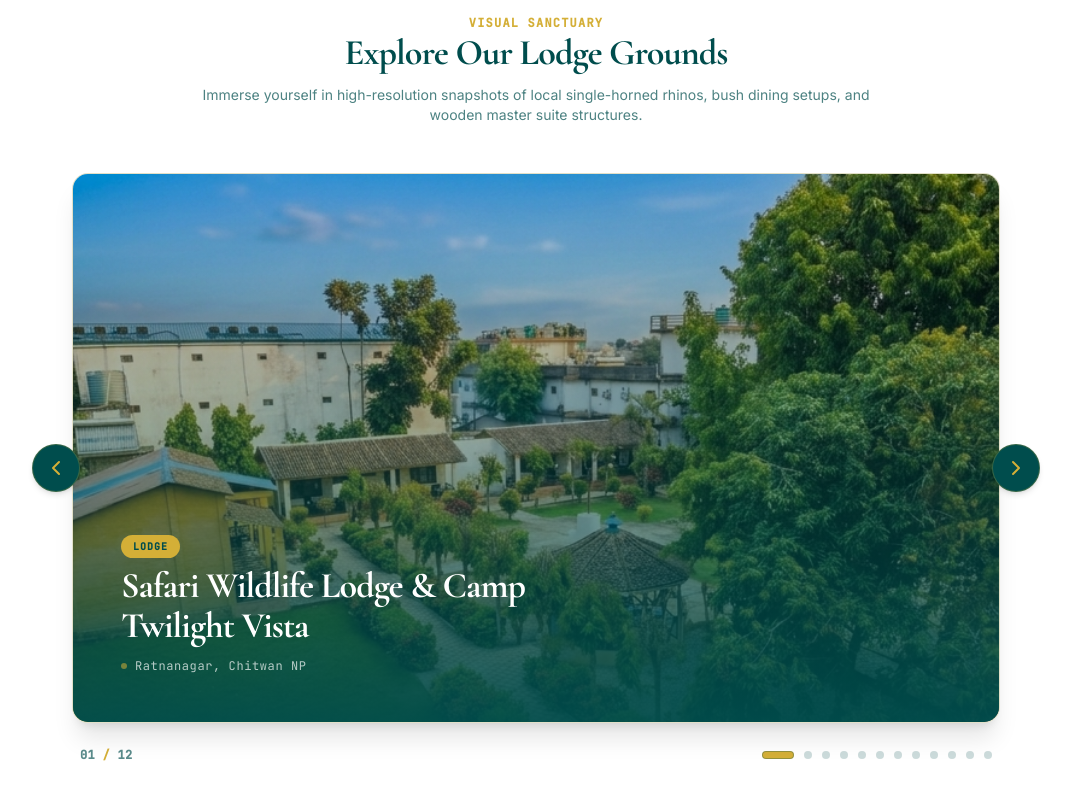
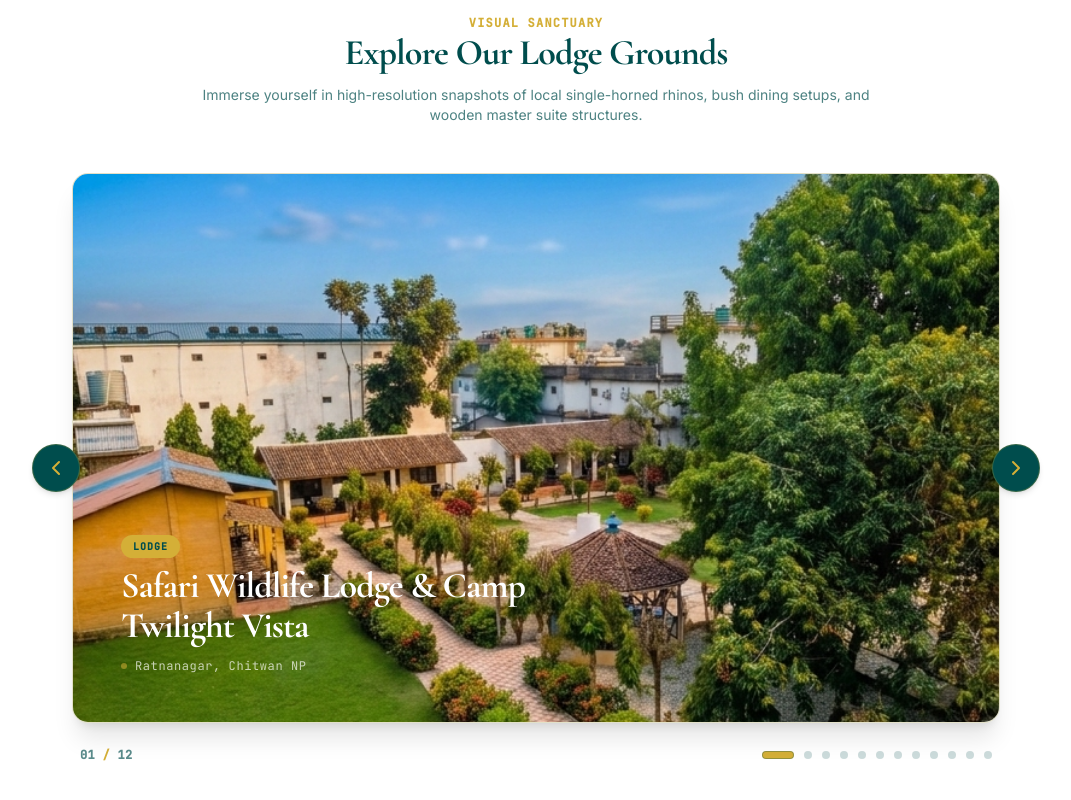
Before and after one commit to Sujit-Bishwokarma/Safariwildlife-lodge-, a React (Vite) app: page / in a window 1280 px wide. Shown: the part 3285-4085 px from the top of the page, without its empty margins (104-1175 px from the left). Built offline with nearby package versions, Linux system fonts and the light colour scheme.

Commit message:
Update App.tsx

```diff
--- a/src/App.tsx
+++ b/src/App.tsx
@@ -682,9 +682,6 @@ export default function App() {
                       referrerPolicy="no-referrer"
                     />
 
-                    {/* Multi-layered cinematic overlay shadow */}
-                    <div className="absolute inset-0 bg-gradient-to-t from-teal-dark/95 via-teal-dark/40 to-black/10 pointer-events-none" />
-
                     {/* Content Details on active slide */}
                     <div className="relative p-6 sm:p-10 md:p-12 text-warm-white space-y-2 pointer-events-none max-w-xl">
                       <motion.span
```
